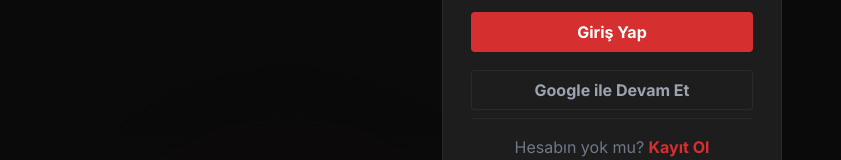
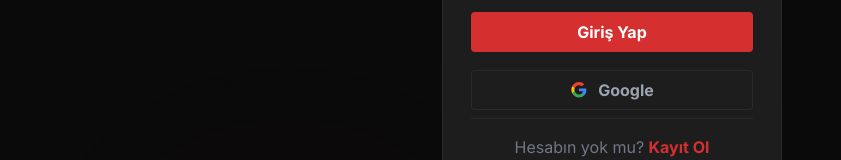
Before and after one commit to destekp1yasamoto/p1yasamoto, a React (Vite) app: page /giris in a window 1280 px wide. Shown: the part 459-619 px from the top of the page, without its empty margins (28-869 px from the left). Built offline with nearby package versions, Linux system fonts and the light colour scheme; no server answers.

Commit message:
refine google auth buttons and copy

```diff
--- a/src/App.css
+++ b/src/App.css
@@ -1026,6 +1026,23 @@
   border-color: rgba(181, 13, 13, 0.2);
 }
 
+.auth-card__oauth {
+  gap: 10px;
+}
+
+.auth-card__oauth-icon {
+  width: 18px;
+  height: 18px;
+  display: inline-flex;
+  align-items: center;
+  justify-content: center;
+}
+
+.auth-card__oauth-icon svg {
+  width: 100%;
+  height: 100%;
+}
+
 .auth-card__switch a {
   text-decoration: none;
   font-weight: 700;
--- a/src/components/Icons.jsx
+++ b/src/components/Icons.jsx
@@ -134,3 +134,14 @@ export function TrashIcon() {
     </svg>
   )
 }
+
+export function GoogleIcon() {
+  return (
+    <svg aria-hidden="true" viewBox="0 0 24 24">
+      <path d="M21.81 12.23C21.81 11.41 21.74 10.63 21.6 9.88H12V13.8H17.49C17.25 15.07 16.54 16.14 15.48 16.86V19.41H18.76C20.68 17.64 21.81 15.03 21.81 12.23Z" fill="#4285F4" />
+      <path d="M12 22C14.76 22 17.07 21.08 18.76 19.41L15.48 16.86C14.57 17.47 13.4 17.84 12 17.84C9.34 17.84 7.08 16.04 6.28 13.62H2.89V16.25C4.56 19.57 8 22 12 22Z" fill="#34A853" />
+      <path d="M6.28 13.62C6.08 13.01 5.96 12.36 5.96 11.69C5.96 11.02 6.08 10.37 6.28 9.76V7.13H2.89C2.2 8.5 1.81 10.05 1.81 11.69C1.81 13.33 2.2 14.88 2.89 16.25L6.28 13.62Z" fill="#FBBC05" />
+      <path d="M12 5.54C13.53 5.54 14.91 6.07 15.99 7.11L18.83 4.27C17.06 2.63 14.76 1.38 12 1.38C8 1.38 4.56 3.81 2.89 7.13L6.28 9.76C7.08 7.34 9.34 5.54 12 5.54Z" fill="#EA4335" />
+    </svg>
+  )
+}
--- a/src/pages/LoginPage.jsx
+++ b/src/pages/LoginPage.jsx
@@ -2,6 +2,7 @@ import { useMemo, useState } from 'react'
 import { Link, useLocation, useNavigate } from 'react-router-dom'
 import Footer from '../components/Footer'
 import Navbar from '../components/Navbar'
+import { GoogleIcon } from '../components/Icons'
 import { useAppState } from '../context/useAppState'
 import '../App.css'
 
@@ -118,8 +119,11 @@ function LoginPage() {
             {isSubmitting ? 'Giriş Yapılıyor...' : 'Giriş Yap'}
           </button>
 
-          <button className="ghost-button auth-card__submit" type="button" onClick={handleGoogleLogin} disabled={!authConfigured}>
-            Google ile Devam Et
+          <button className="ghost-button auth-card__submit auth-card__oauth" type="button" onClick={handleGoogleLogin} disabled={!authConfigured}>
+            <span className="auth-card__oauth-icon" aria-hidden="true">
+              <GoogleIcon />
+            </span>
+            <span>Google</span>
           </button>
 
           <p className="auth-card__switch">
--- a/src/pages/RegisterPage.jsx
+++ b/src/pages/RegisterPage.jsx
@@ -2,6 +2,7 @@ import { useState } from 'react'
 import { Link, useNavigate } from 'react-router-dom'
 import Footer from '../components/Footer'
 import Navbar from '../components/Navbar'
+import { GoogleIcon } from '../components/Icons'
 import { useAppState } from '../context/useAppState'
 import '../App.css'
 
@@ -129,8 +130,11 @@ function RegisterPage() {
             {isSubmitting ? 'Hesap Oluşturuluyor...' : 'Hesap Oluştur'}
           </button>
 
-          <button className="ghost-button auth-card__submit" type="button" onClick={handleGoogleRegister} disabled={!authConfigured}>
-            Google ile Kayıt Ol
+          <button className="ghost-button auth-card__submit auth-card__oauth" type="button" onClick={handleGoogleRegister} disabled={!authConfigured}>
+            <span className="auth-card__oauth-icon" aria-hidden="true">
+              <GoogleIcon />
+            </span>
+            <span>Google</span>
           </button>
 
           <p className="auth-card__switch">
```
Also changed, not shown: 1 other file (tests, documents, lock files or other folders).
